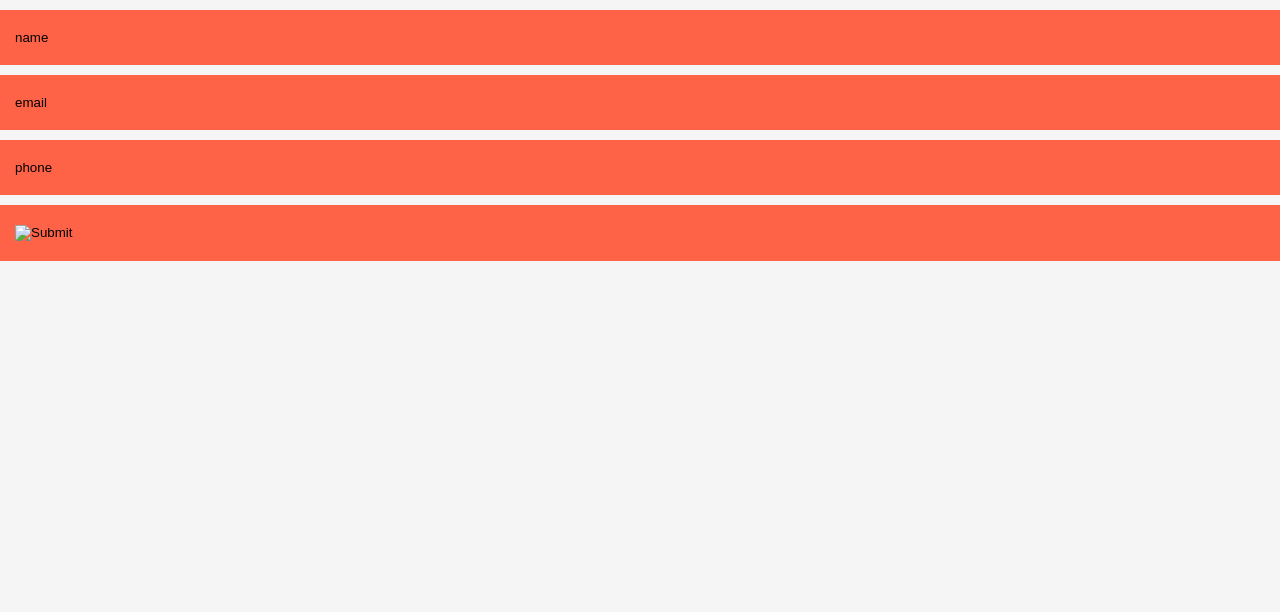
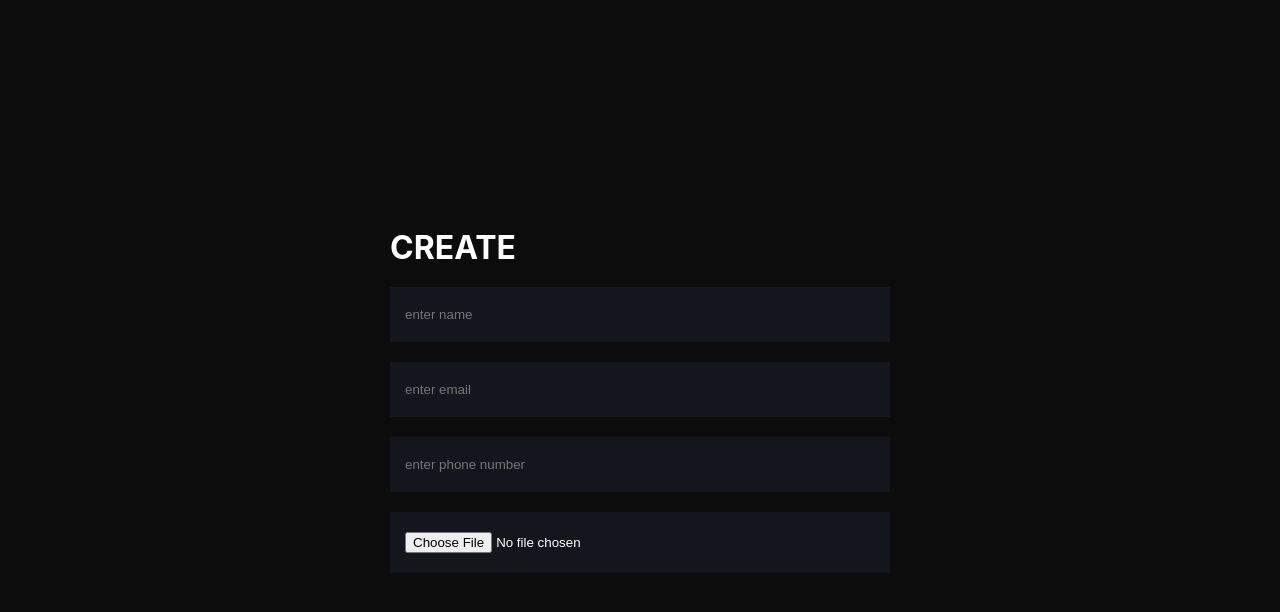
Before and after one commit to frinnolab/devopsfront, a React (Create React App) app: page / in a window 1280 px wide. Shown: the top 612 px of the page. Built offline with nearby package versions, Linux system fonts and the light colour scheme.

Commit message:
create submit details form

```diff
--- a/src/features/create/index.js
+++ b/src/features/create/index.js
@@ -1,38 +1,74 @@
 import { useState } from "react";
 import styled from "styled-components";
 
+const colors = {
+    primary: '#0C0C0C',
+    secondary: '#13161C',
+    text: '#fff'
+}
+
 export function Create() {
-    const {name, setName,email, setEmail, phoneNumber, setPhoneNumber} = useHook()
+  const { name, setName, email, setEmail, phoneNumber, setPhoneNumber } =
+    useHook();
+
   return (
     <MainContainer>
-      <Input type="text" value={name} onChange={(e) => setName(e.target.value)} />
-      <Input type="text" value={email} onChange={(e) => setEmail(e.target.value)} />
-      <Input type="text" value={phoneNumber} onChange={(e) => setPhoneNumber(e.target.value)} />
-      <Input type="image" />
+      <Form>
+        <h1>CREATE</h1>
+        <Input
+          type="text"
+          placeholder="enter name"
+          value={name}
+          onChange={(e) => setName(e.target.value)}
+        />
+        <Input
+          type="text"
+          placeholder="enter email"
+          value={email}
+          onChange={(e) => setEmail(e.target.value)}
+        />
+        <Input
+          type="text"
+          placeholder="enter phone number"
+          value={phoneNumber}
+          onChange={(e) => setPhoneNumber(e.target.value)}
+        />
+        <Input type="file" accept="image/png, image/jpeg" />
+      </Form>
     </MainContainer>
   );
 }
 
 const useHook = () => {
-  const [name, setName] = useState("name");
-  const [email, setEmail] = useState("email");
-  const [phoneNumber, setPhoneNumber] = useState("phone");
+  const [name, setName] = useState("");
+  const [email, setEmail] = useState("");
+  const [phoneNumber, setPhoneNumber] = useState("");
 
-  return { name, setName,email, setEmail, phoneNumber, setPhoneNumber  };
+  return { name, setName, email, setEmail, phoneNumber, setPhoneNumber };
 };
 
 const MainContainer = styled.div`
   height: 100vh;
   width: 100vw;
-  background-color: whitesmoke;
+  background-color: ${colors.primary};
+  color: ${colors.text};
   display: flex;
   flex-direction: column;
+  justify-content: center;
 `;
 
 const Input = styled.input`
+  width: 100%;
   border: none;
   outline: none;
-  margin-top: 10px;
-  background-color: tomato;
+  background-color: ${colors.secondary};
   padding: 20px 15px;
 `;
+
+const Form = styled.form`
+  width: 500px;
+  margin: 0 auto;
+  display: flex;
+  flex-direction: column;
+  gap: 20px;
+`;
```
Also changed, not shown: src/App.js (+9 -13 lines).
